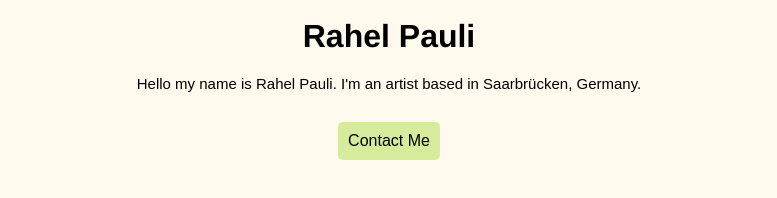
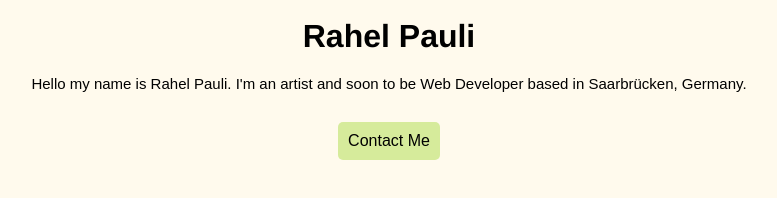
Before and after one commit to dariapauli/dariapauli.github.io, a plain HTML site: page index.html in a window 1280 px wide. Shown: the whole page, without its empty margins (251-1028 px from the left). Drawn offline with Linux system fonts and the light colour scheme.

Commit message:
changed description

```diff
--- a/index.html
+++ b/index.html
@@ -9,7 +9,7 @@
 <body>
     <h1>Rahel Pauli</h1>
     <p>
-        Hello my name is Rahel Pauli. I'm an artist based in Saarbrücken, Germany.
+        Hello my name is Rahel Pauli. I'm an artist and soon to be Web Developer based in Saarbrücken, Germany.
     </p>
 
     <a id="contact" href="mailto:rahel.pauli@gmx.de"> Contact Me </a>
```
